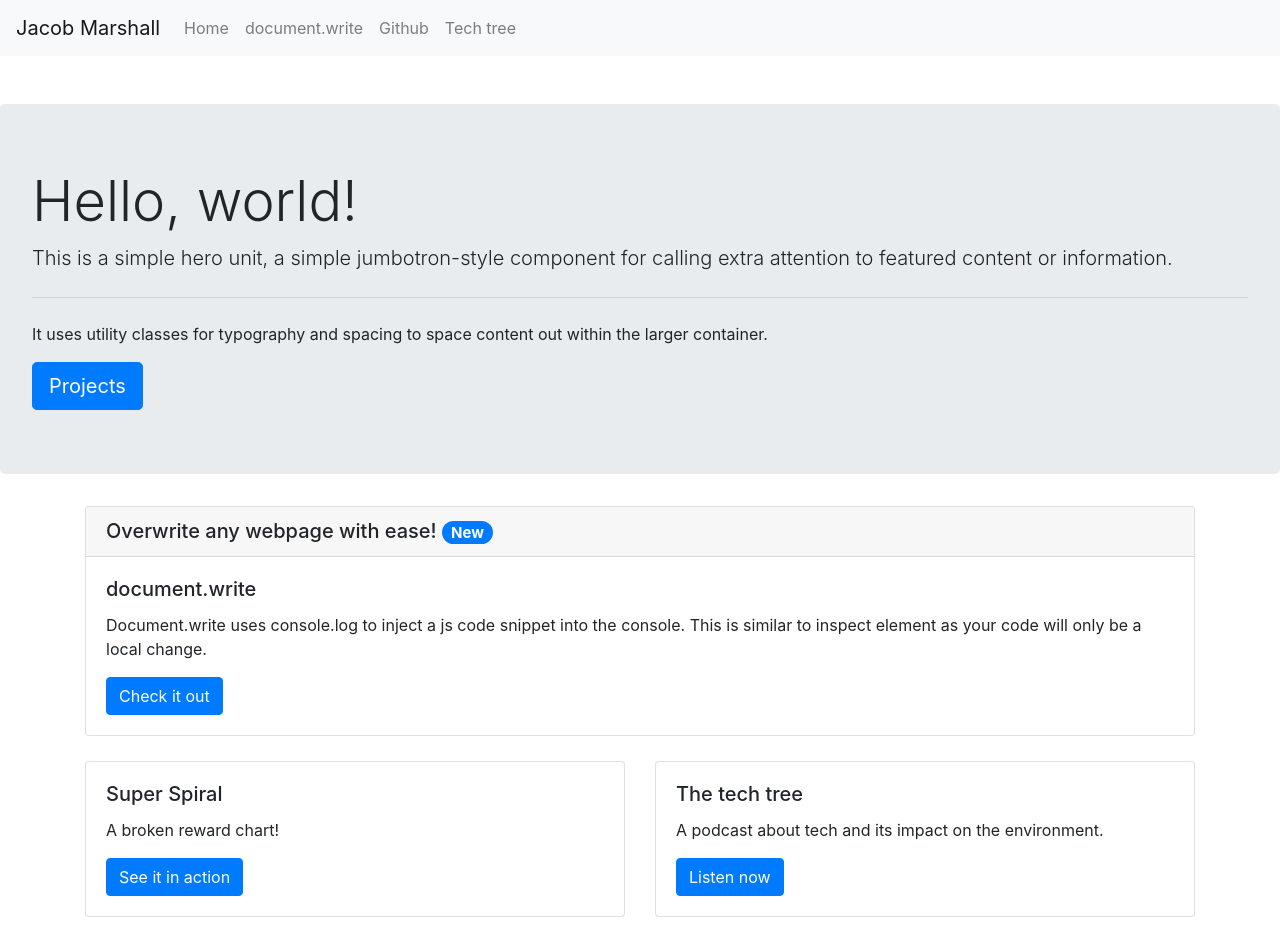
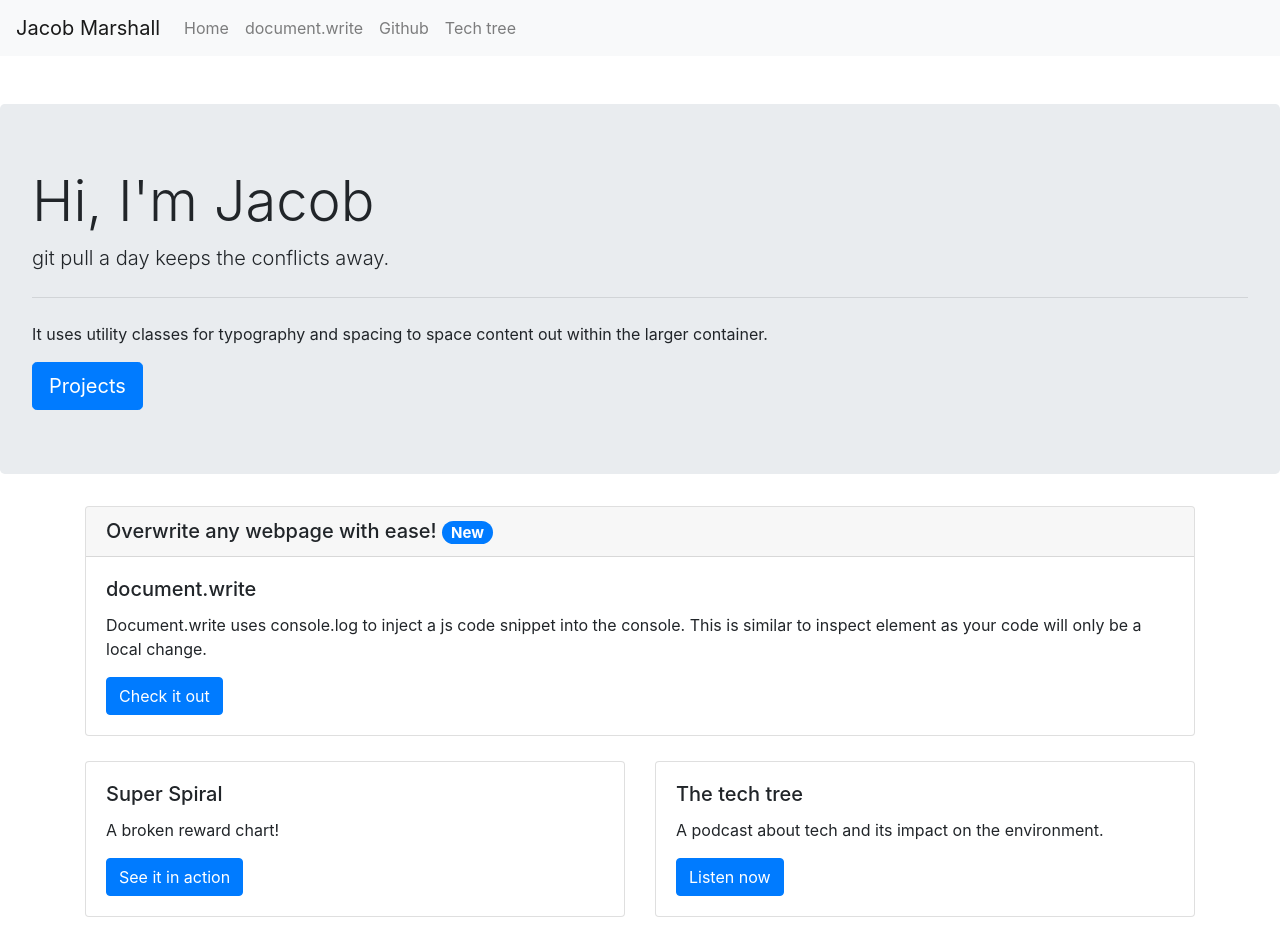
Before and after one commit to Jacob-Marshall/jacob-marshall.github.io, a plain HTML site: page index.html in a window 1280 px wide. Drawn offline with nearby package versions, Linux system fonts and the light colour scheme.

Commit message:
Update index.html

```diff
--- a/index.html
+++ b/index.html
@@ -26,8 +26,8 @@
     <br></br>
 </div>
  <div class="jumbotron">
-  <h1 class="display-4">Hello, world!</h1>
-  <p class="lead">This is a simple hero unit, a simple jumbotron-style component for calling extra attention to featured content or information.</p>
+  <h1 class="display-4">Hi, I'm Jacob</h1>
+  <p class="lead">git pull a day keeps the conflicts away.</p>
   <hr class="my-4">
   <p>It uses utility classes for typography and spacing to space content out within the larger container.</p>
   <a class="btn btn-primary btn-lg" href="#projects" role="button">Projects</a>
```
